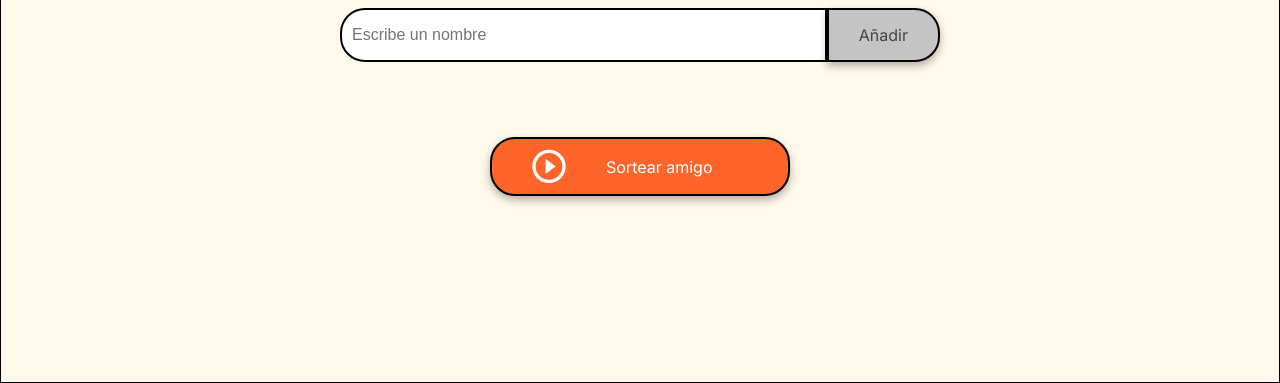
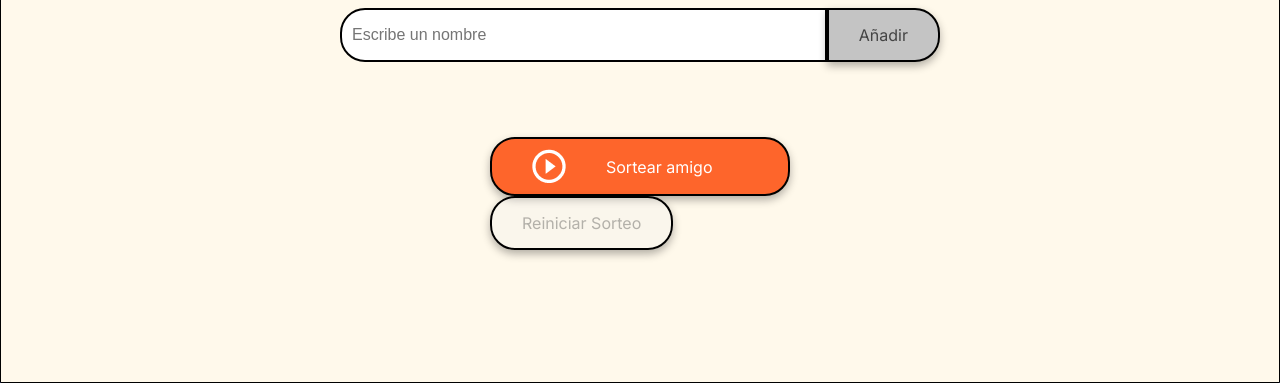
Before and after one commit to vladimirmc/challenge-amigo-secreto_esp-main, a plain HTML site: page index.html in a window 1280 px wide. Shown: the part 417-800 px from the top of the page. Drawn offline with Linux system fonts and the light colour scheme.

Commit message:
Agregar el boton reiniciar

```diff
--- a/index.html
+++ b/index.html
@@ -32,8 +32,15 @@
                     <img src="assets/play_circle_outline.png" alt="Ícono para sortear">
                     Sortear amigo
                 </button>
+
+                <button id="reinicioBtn" class="button-image" onclick="reiniciarSorteo()"
+                        aria-label="Reiniciar sorteo" disabled> Reiniciar Sorteo
+                </button>
             </div>
+
+
         </section>
+
     </main>
 
     <script src="app.js" defer></script>
```
